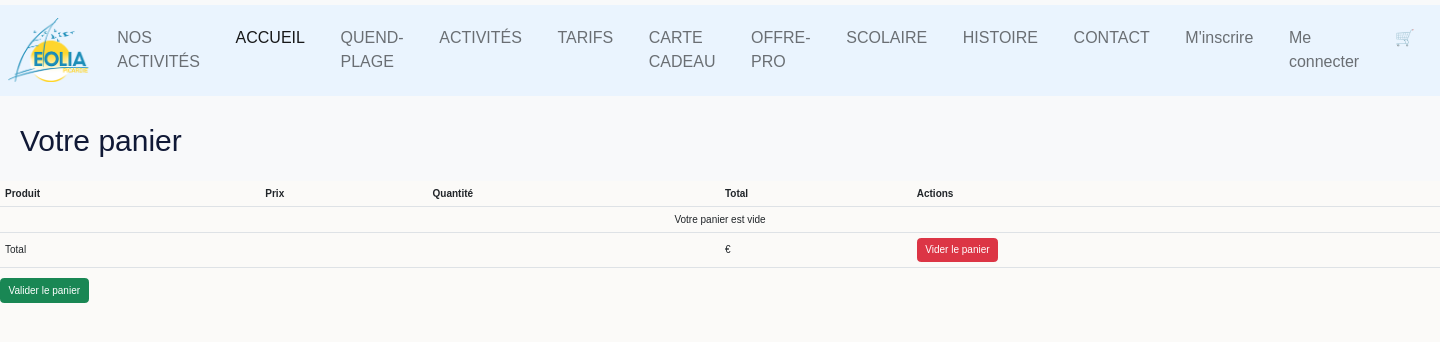
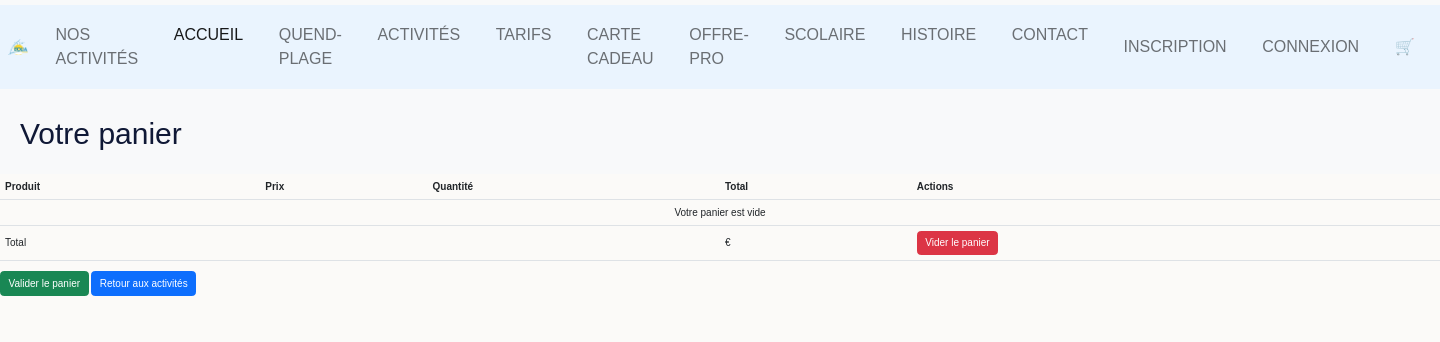
Before and after one commit to julienh62/eolia-symfony-5.4, a Symfony app: template templates/cart/index.html.twig in a window 1440 px wide. Shown: the top 342 px of the page. Run offline with Twig, Linux system fonts and the light colour scheme; the template is opened without the code that fills it, so the values that code supplies are empty; some libraries are stand-ins or nearby versions.

Commit message:
isgranted

```diff
--- a/composer.json
+++ b/composer.json
@@ -11,6 +11,7 @@
         "doctrine/doctrine-migrations-bundle": "^3.2",
         "doctrine/orm": "^2.13",
         "fakerphp/faker": "^1.21",
+        "sensio/framework-extra-bundle": "^6.2",
         "symfony/asset": "5.4.*",
         "symfony/console": "5.4.*",
         "symfony/dependency-injection": "5.4.*",
--- a/config/bundles.php
+++ b/config/bundles.php
@@ -9,4 +9,5 @@ return [
     Symfony\Bundle\WebProfilerBundle\WebProfilerBundle::class => ['dev' => true, 'test' => true],
     Doctrine\Bundle\FixturesBundle\DoctrineFixturesBundle::class => ['dev' => true, 'test' => true],
     Symfony\Bundle\SecurityBundle\SecurityBundle::class => ['all' => true],
+    Sensio\Bundle\FrameworkExtraBundle\SensioFrameworkExtraBundle::class => ['all' => true],
 ];
--- a/templates/_partials/_nav.html.twig
+++ b/templates/_partials/_nav.html.twig
@@ -53,24 +53,24 @@
            <ul class="navbar-nav ms-auto mb-2 mb-lg-0">
            {% if app.user %}
                     <li class="nav-item">
-                        <a class="nav-link" href="#">Mon compte</a>
+                        <a class="nav-link" href="#">MON COMPTE</a>
                     </li>
                      <li class="nav-item">
-                        <a class="nav-link" href="{{ path('app_purchase') }}">Mes commandes</a>
+                        <a class="nav-link" href="{{ path('app_purchase') }}">MES COMMANDES</a>
                     </li>
                     <li class="nav-item">
-                        <a class="nav-link" href="{{ path('app_logout') }}#}" >Me déconneter</a>
+                        <a class="nav-link" href="{{ path('app_logout') }}#}" >ME DÉCONNECTER</a>
                     </li>
                {% else %}
                     <li class="nav-item">
-                       <a class="nav-link" href=" {{ path('app_registration')  }}" >M'inscrire</a>
+                       <a class="nav-link" href=" {{ path('app_registration')  }}" >INSCRIPTION</a>
                     </li>
                     <li class="nav-item">
-                        <a class="nav-link" href="{{ path('app_login') }}" >Me connecter</a>
+                        <a class="nav-link" href="{{ path('app_login') }}" >CONNEXION</a>
                     </li>
                {% endif %}
                     <li class="nav-item">
-                   <a class="nav-link" href="#">🛒 {#{{ CartHandler.total > 0 ? CartHandler.total ~ ' €' : null }}#}  </a>
+                   <a class="nav-link" href="{{ path('cart_index') }} ">🛒  </a>
                    </li>
             </ul>
         </div>
--- a/templates/cart/index.html.twig
+++ b/templates/cart/index.html.twig
@@ -62,6 +62,9 @@
      <a href="#" class="btn btn-success">
                            Valider le panier
                     </a>
+     <a  class="btn btn-primary" href="{{path("app_seance")}}">
+        Retour aux activités
+     </a>
   </form>
 
 {% endblock %}
```
Also changed, not shown: src/Controller/PurchasesListController.php (+7 -25 lines), 3 other files.
